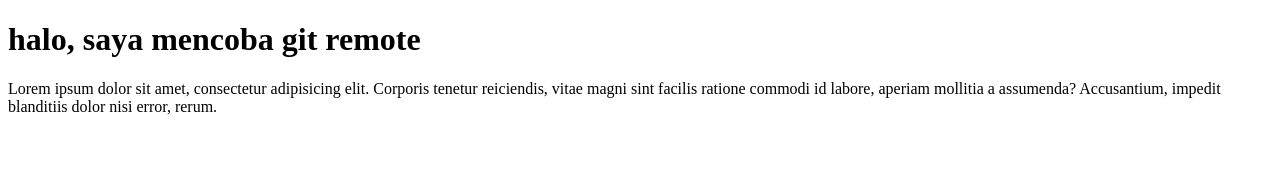
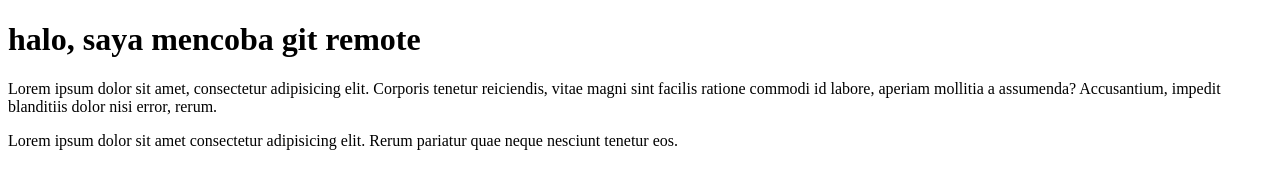
Before and after one commit to Martin03Git/martin-test-git-2, a plain HTML site: page index.html in a window 1280 px wide. Drawn offline with Linux system fonts and the light colour scheme.

Commit message:
tambah paragraph baru

```diff
--- a/index.html
+++ b/index.html
@@ -8,5 +8,7 @@
 <body>
 	<h1>halo, saya mencoba git remote</h1>
 	<p>Lorem ipsum dolor sit amet, consectetur adipisicing elit. Corporis tenetur reiciendis, vitae magni sint facilis ratione commodi id labore, aperiam mollitia a assumenda? Accusantium, impedit blanditiis dolor nisi error, rerum.</p>
+
+	<p>Lorem ipsum dolor sit amet consectetur adipisicing elit. Rerum pariatur quae neque nesciunt tenetur eos.</p>
 </body>
 </html>
```
